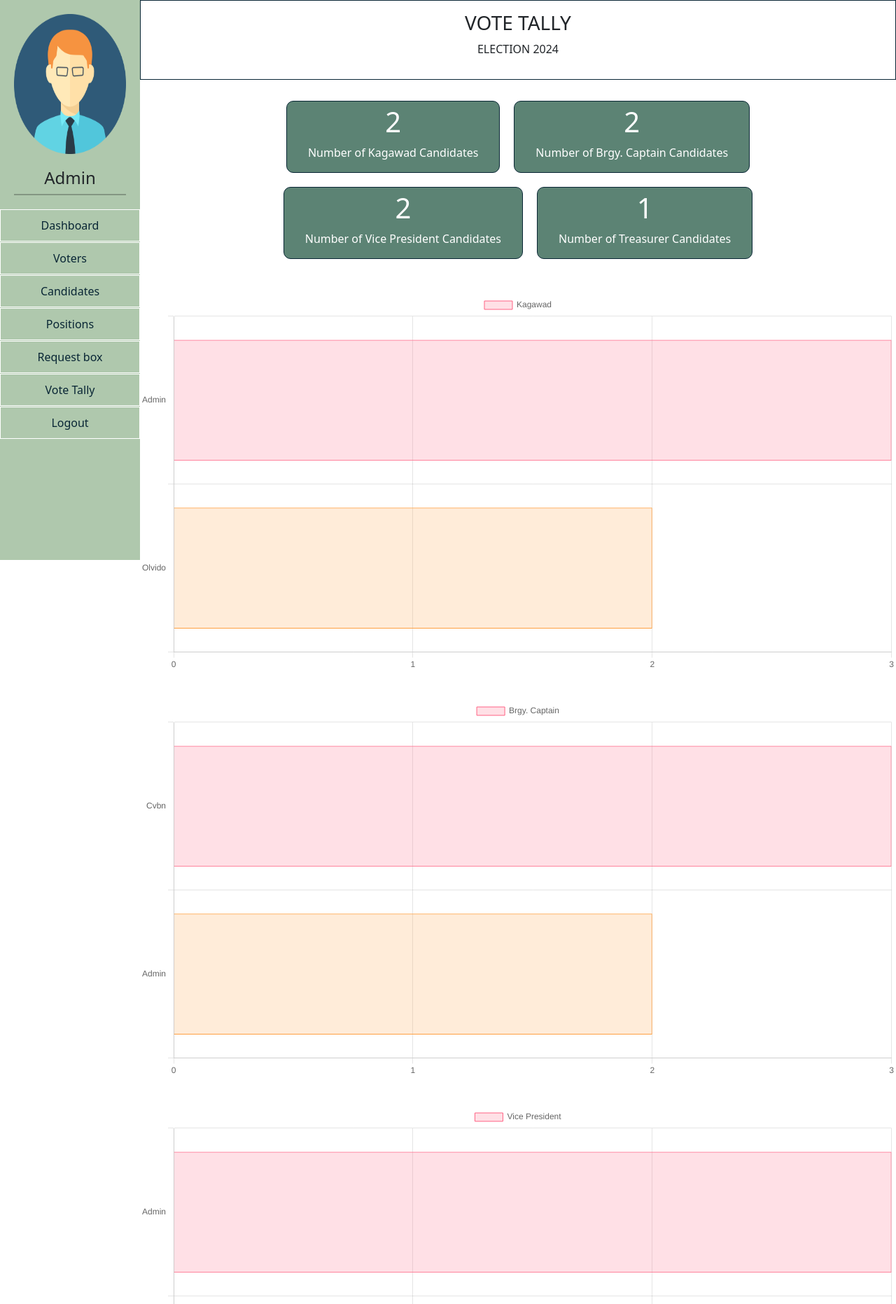
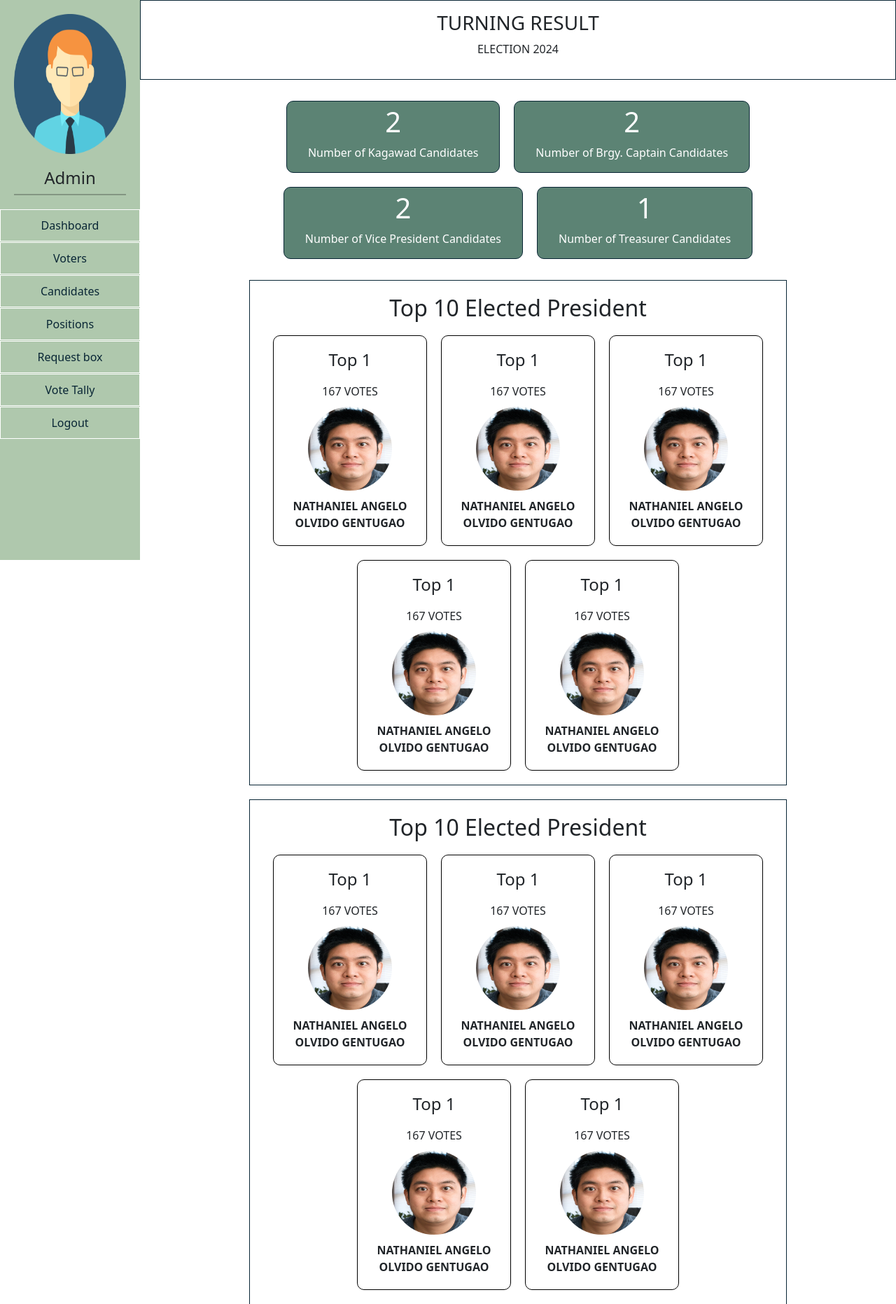
Before and after one commit to junrek22/CS-e-voting-System, a PHP site: page /admin/ballot.php in a window 1280 px wide. Shown: the part 80-1943 px from the top of the page at 70% size. Run offline with PHP 8.4, Linux system fonts and the light colour scheme; a user stored in the database is signed in; data comes from the database, SQL or seed files in the repository.

Commit message:
new changes

```diff
--- /dev/null
+++ b/css/vote_tally_body.css
@@ -0,0 +1,88 @@
+.turning-content{
+    display:flex;
+    align-items:center;
+    flex-direction: column;
+    gap:20px;
+}.turning-content .turning-container{
+    border:1px solid #092635;
+    width:60vw;
+
+}.turning-padding{
+    width:100%;
+    /* display:grid; */
+    display:flex;
+    flex-wrap: wrap;
+    margin-top:20px;
+    justify-content: center;
+    /* grid-template-columns: 220px 220px 220px 220px; */
+    /* border:1px solid black; */
+    gap:20px;
+    padding-bottom:20px;
+}.candidate_card{
+    width:220px;
+    border:1px solid black;
+    display:flex;
+    flex-direction: column;
+    align-items:center;
+    padding:20px;
+    border-radius:10px;
+}.candidate_card p{
+   margin: 10px 0px 0px 0px;
+}.candidate_card img {
+    border-radius:360px;
+    width:120px;
+    height:120px;
+    margin-top:10px;
+}.cand_name{
+    text-align: center;
+    width:100%;
+    word-break: keep-all;
+}.turning {
+    margin-top:20px;
+} .title {
+    text-align:center;
+    margin-top:20px;
+}
+
+.nav-body{
+    padding:15px;
+    border:1px solid #092635;
+}.right-nav button{
+    margin:0px 5px 0px 5px;
+}.dashboard-cards{
+   display:flex;
+   flex-wrap:wrap;
+    margin:10px;
+
+   justify-content:center;
+    padding:10px;
+
+}.dashboard-cards > div{
+  text-align:center;
+   border:1px solid #092635;
+    border-radius:10px;
+   padding:5px 30px 0px 30px;
+   background-color: #5C8374;
+   margin:10px;
+}.dashboard-cards div > *{
+  color:white;
+}
+.chart-container{
+    height:70vh;
+    margin-top:20px;
+}#chart-content {
+    display:flex;
+    align-items:center;
+    flex-direction:column;
+} #title {
+    text-align:center;
+    margin:0;
+}.nav-body > * {
+    text-align:center;
+}#chart-blank{
+  height:calc(100vh - 10vh);
+  display:grid;
+  place-items:center;
+}#chart-blank h3{
+  color:#B6C4B6;
+}
--- a/includes/vote_tally_body.php
+++ b/includes/vote_tally_body.php
@@ -1,3 +1,4 @@
+<link rel="stylesheet" href="../css/vote_tally_body.css">
 <?php
 include "db.php";
 if(!isset($_SESSION['user_type']) || $_SESSION['user_type']!="Admin"){
@@ -16,7 +17,7 @@ if(!isset($_SESSION['user_type']) || $_SESSION['user_type']!="Admin"){
 ?>
 <?php if($queryrow->rowCount() > 0): ?>
 <div class="nav-body">
-    <h3>VOTE TALLY</h3>
+    <h3>TURNING RESULT</h3>
     <p id="banner_header">
     <?php echo strtoupper($banner['Banner_title']);?>
 </p>
@@ -34,8 +35,106 @@ if(!isset($_SESSION['user_type']) || $_SESSION['user_type']!="Admin"){
     </div>
     <?php endforeach;?>
 </div>
-<div id="chart-content">
-<?php include "../includes/ballot_tally.php";?>
+<div class="turning-content">
+  <div class="turning-container">
+    <h2 class="title">Top 10 Elected President</h2>
+    <div class="turning-padding">
+      <div class="candidate_card">
+        <h4>Top 1</h4>
+        <p>167 VOTES</p>
+        <img src="admin.jpg" alt="">
+        <div class="cand_name">
+          <p><b>NATHANIEL ANGELO OLVIDO GENTUGAO</b></p>
+        </div>
+      </div>
+
+      <div class="candidate_card">
+        <h4>Top 1</h4>
+        <p>167 VOTES</p>
+        <img src="admin.jpg" alt="">
+        <div class="cand_name">
+          <p><b>NATHANIEL ANGELO OLVIDO GENTUGAO</b></p>
+        </div>
+      </div>
+
+      <div class="candidate_card">
+        <h4>Top 1</h4>
+        <p>167 VOTES</p>
+        <img src="admin.jpg" alt="">
+        <div class="cand_name">
+          <p><b>NATHANIEL ANGELO OLVIDO GENTUGAO</b></p>
+        </div>
+      </div>
+
+      <div class="candidate_card">
+        <h4>Top 1</h4>
+        <p>167 VOTES</p>
+        <img src="admin.jpg" alt="">
+        <div class="cand_name">
+          <p><b>NATHANIEL ANGELO OLVIDO GENTUGAO</b></p>
+        </div>
+      </div>
+
+      <div class="candidate_card">
+        <h4>Top 1</h4>
+        <p>167 VOTES</p>
+        <img src="admin.jpg" alt="">
+        <div class="cand_name">
+          <p><b>NATHANIEL ANGELO OLVIDO GENTUGAO</b></p>
+        </div>
+      </div>
+    </div>
+  </div>
+
+  <div class="turning-container">
+    <h2 class="title">Top 10 Elected President</h2>
+    <div class="turning-padding">
+      <div class="candidate_card">
+        <h4>Top 1</h4>
+        <p>167 VOTES</p>
+        <img src="admin.jpg" alt="">
+        <div class="cand_name">
+          <p><b>NATHANIEL ANGELO OLVIDO GENTUGAO</b></p>
+        </div>
+      </div>
+
+      <div class="candidate_card">
+        <h4>Top 1</h4>
+        <p>167 VOTES</p>
+        <img src="admin.jpg" alt="">
+        <div class="cand_name">
+          <p><b>NATHANIEL ANGELO OLVIDO GENTUGAO</b></p>
+        </div>
+      </div>
+
+      <div class="candidate_card">
+        <h4>Top 1</h4>
+        <p>167 VOTES</p>
+        <img src="admin.jpg" alt="">
+        <div class="cand_name">
+          <p><b>NATHANIEL ANGELO OLVIDO GENTUGAO</b></p>
+        </div>
+      </div>
+
+      <div class="candidate_card">
+        <h4>Top 1</h4>
+        <p>167 VOTES</p>
+        <img src="admin.jpg" alt="">
+        <div class="cand_name">
+          <p><b>NATHANIEL ANGELO OLVIDO GENTUGAO</b></p>
+        </div>
+      </div>
+
+      <div class="candidate_card">
+        <h4>Top 1</h4>
+        <p>167 VOTES</p>
+        <img src="admin.jpg" alt="">
+        <div class="cand_name">
+          <p><b>NATHANIEL ANGELO OLVIDO GENTUGAO</b></p>
+        </div>
+      </div>
+    </div>
+  </div>
 </div>
 <?php endif; ?>
 <?php if($queryrow->rowCount() <= 0): ?>
@@ -43,47 +142,3 @@ if(!isset($_SESSION['user_type']) || $_SESSION['user_type']!="Admin"){
       <h3>NOTHING TO SHOW</h3>
   </div>
 <?php endif; ?>
-<style>
-    .nav-body{
-        padding:15px;
-        border:1px solid #092635;
-    }.right-nav button{
-        margin:0px 5px 0px 5px;
-    }.dashboard-cards{
-       display:flex;
-       flex-wrap:wrap;
-        margin:10px;
-
-       justify-content:center;
-        padding:10px;
-
-    }.dashboard-cards > div{
-      text-align:center;
-       border:1px solid #092635;
-        border-radius:10px;
-       padding:5px 30px 0px 30px;
-       background-color: #5C8374;
-       margin:10px;
-    }.dashboard-cards div > *{
-      color:white;
-    }
-    .chart-container{
-        height:70vh;
-        margin-top:20px;
-    }#chart-content {
-        display:flex;
-        align-items:center;
-        flex-direction:column;
-    } #title {
-        text-align:center;
-        margin:0;
-    }.nav-body > * {
-        text-align:center;
-    }#chart-blank{
-      height:calc(100vh - 10vh);
-      display:grid;
-      place-items:center;
-    }#chart-blank h3{
-      color:#B6C4B6;
-    }
-</style>
```
Also changed, not shown: css/dashboard_body.css (added, +41 -0 lines), includes/dashboard_body.php (+8 -50 lines).
